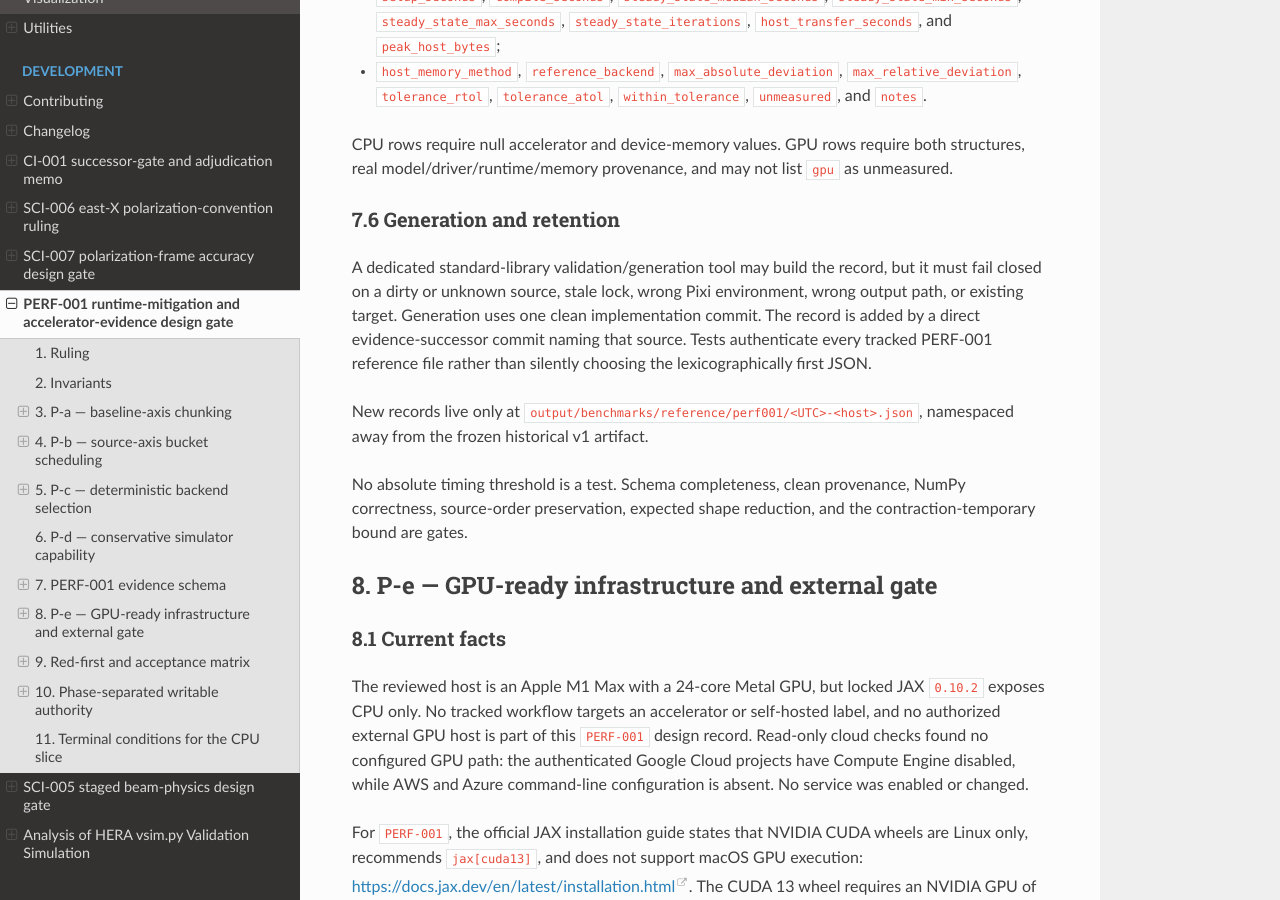
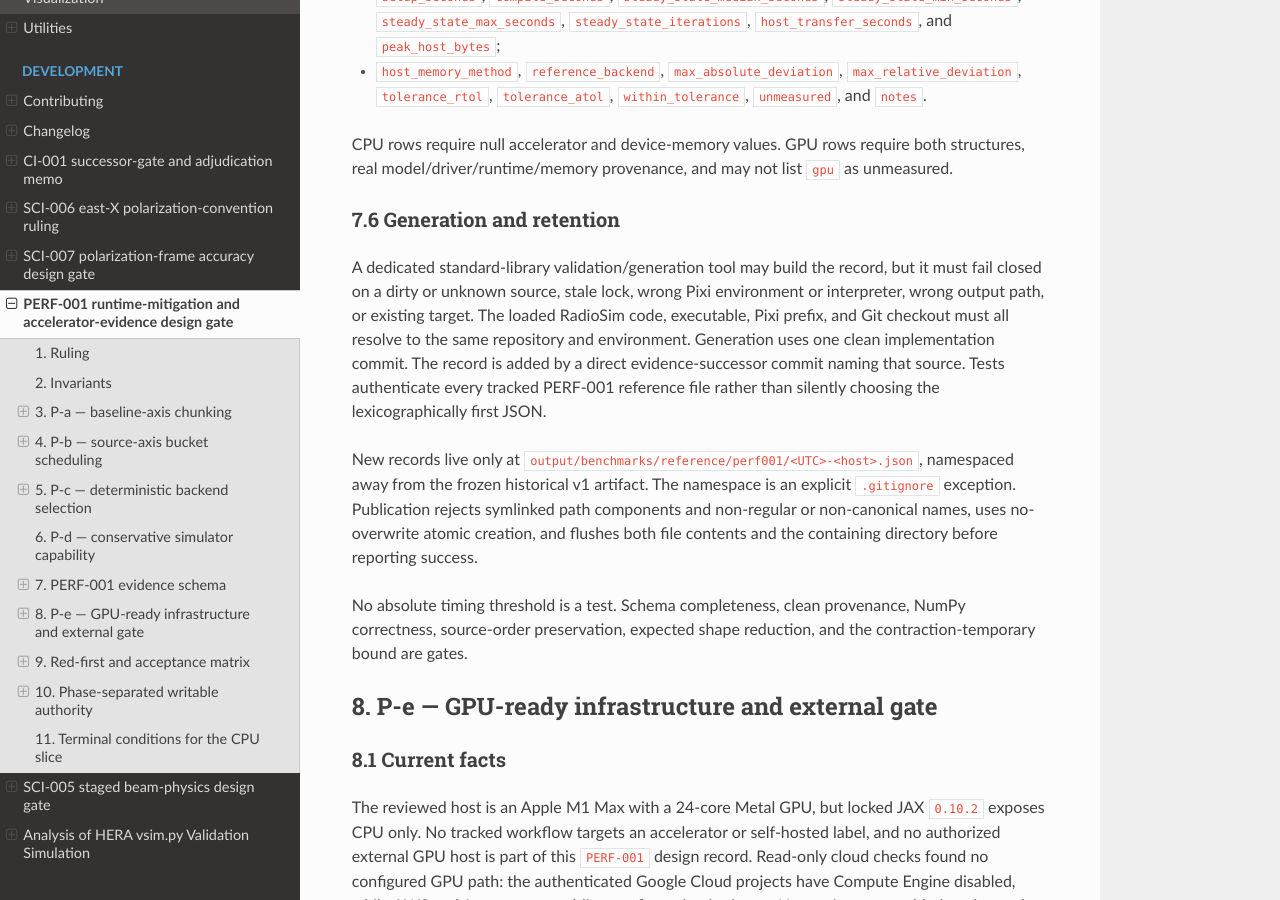
Before and after one commit to RRI-interferometry/RRIVis, a Sphinx documentation site: the page built from docs/development/perf001_runtime_mitigations.md, in a window 1280 px wide and 900 px high, scrolled down 9245 px. Built offline with Sphinx 7.4.7 and the Read the Docs theme 3.1.0, drawn with Linux system fonts in a browser that asks for light colours; some of the changed text lies outside the part shown.

Commit message:
docs(perf): tighten PERF-001 evidence retention

```diff
--- a/docs/development/perf001_runtime_mitigations.md
+++ b/docs/development/perf001_runtime_mitigations.md
@@ -444,14 +444,19 @@ both structures, real model/driver/runtime/memory provenance, and may not list
 
 A dedicated standard-library validation/generation tool may build the record,
 but it must fail closed on a dirty or unknown source, stale lock, wrong Pixi
-environment, wrong output path, or existing target. Generation uses one clean
-implementation commit. The record is added by a direct evidence-successor
-commit naming that source. Tests authenticate every tracked PERF-001 reference
-file rather than silently choosing the lexicographically first JSON.
+environment or interpreter, wrong output path, or existing target. The loaded
+RadioSim code, executable, Pixi prefix, and Git checkout must all resolve to the
+same repository and environment. Generation uses one clean implementation
+commit. The record is added by a direct evidence-successor commit naming that
+source. Tests authenticate every tracked PERF-001 reference file rather than
+silently choosing the lexicographically first JSON.
 
 New records live only at
 `output/benchmarks/reference/perf001/<UTC>-<host>.json`, namespaced away from
-the frozen historical v1 artifact.
+the frozen historical v1 artifact. The namespace is an explicit `.gitignore`
+exception. Publication rejects symlinked path components and non-regular or
+non-canonical names, uses no-overwrite atomic creation, and flushes both file
+contents and the containing directory before reporting success.
 
 No absolute timing threshold is a test. Schema completeness, clean provenance,
 NumPy correctness, source-order preservation, expected shape reduction, and
@@ -623,6 +628,7 @@ benchmark and makes no implementation-acceptance claim.
 - `src/radiosim/benchmarks/record.py`
 - `src/radiosim/benchmarks/harness.py`
 - `src/radiosim/benchmarks/__init__.py`
+- `.gitignore` for the exact retained `perf001/*.json` namespace only
 - focused unit, characterization, parity, performance, and documentation tests
 - `README.md`, `CLAUDE.md`, backend/quickstart docs, migration guide, and the
   Unreleased changelog
```
Also changed, not shown: other parts of docs/development/perf001_runtime_mitigations.md (+2 -1 lines).
